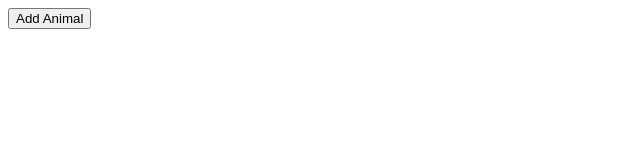
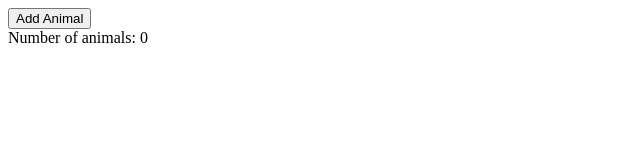
Before and after one commit to Elybourland/animals, a React (Create React App) app: page / in a window 1280 px wide. Shown: the top 160 px of the page, without its empty margins (0-640 px from the left). Built offline with nearby package versions, Linux system fonts and the light colour scheme.

Commit message:
introducing state system

```diff
--- a/src/App.js
+++ b/src/App.js
@@ -1,13 +1,18 @@
-import React from 'react'
+import React, { useState } from 'react';
 
 const App = () => {
+  const [count, setCount] = useState(0);
+
   const handleClick = () => {
-    console.log('Button was clicked!')
+    setCount(count + 1);
   };
 
   return (
     <div>
       <button onClick={handleClick}>Add Animal</button>
+      <div>
+        Number of animals: {count}
+      </div>
     </div>
   )
 }
```
